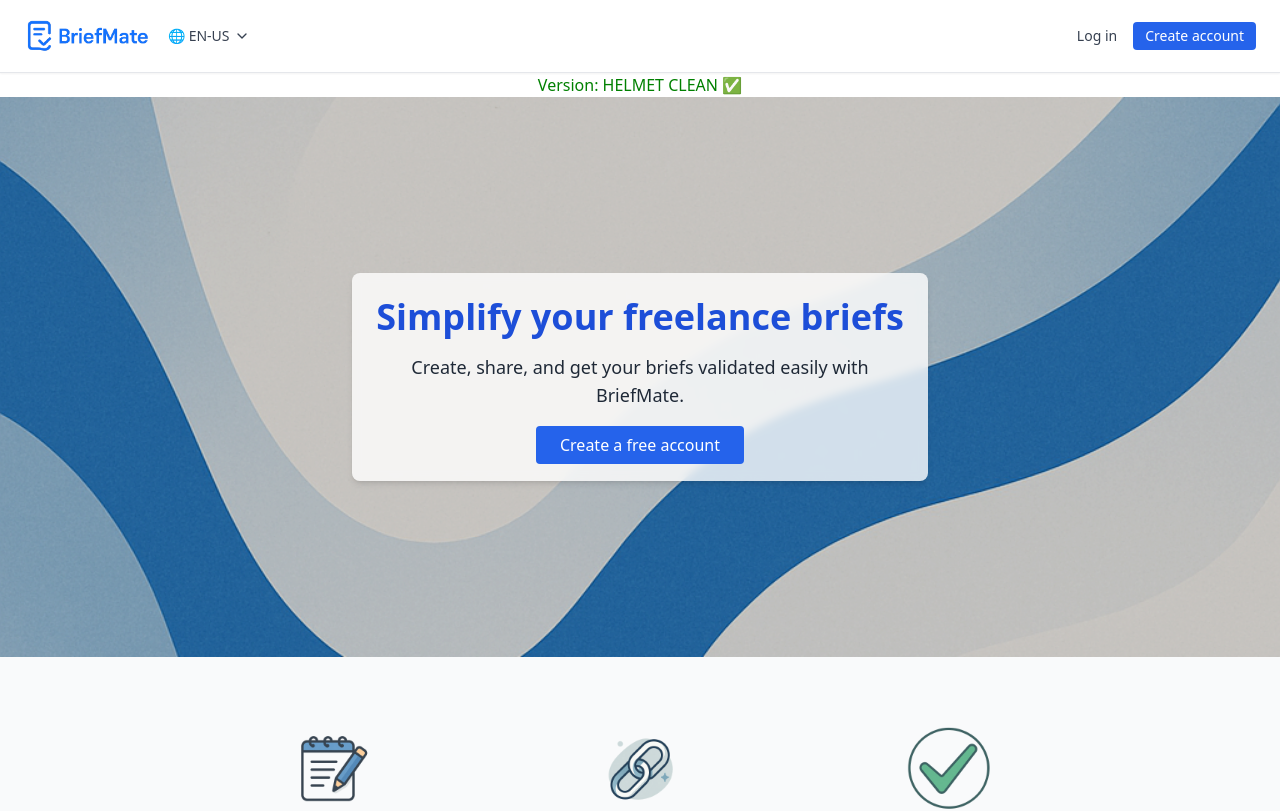
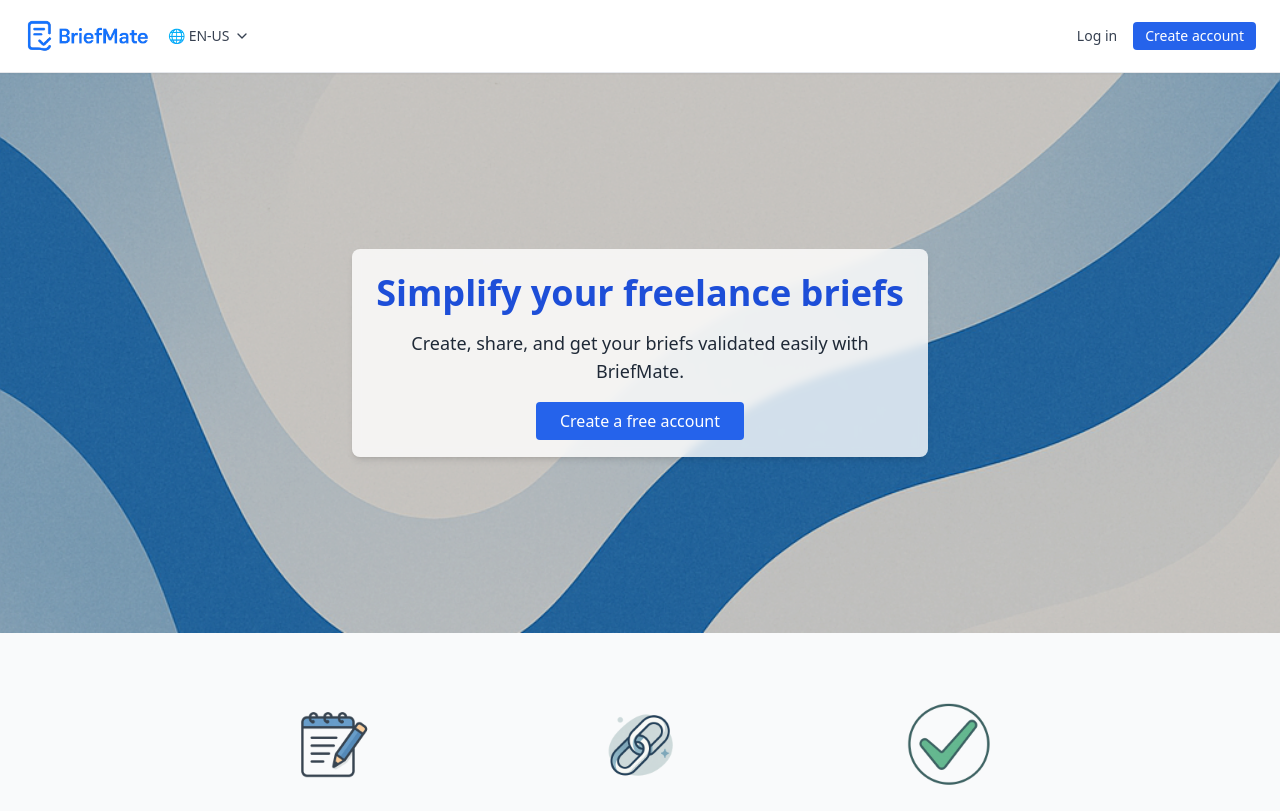
Before and after one commit to KilliannH/Brief-saas-frontend, a React (Vite) app: page / in a window 1280 px wide. Shown: the top 811 px of the page. Built offline with nearby package versions, Linux system fonts and the light colour scheme; no server answers.

Commit message:
test good version

```diff
--- a/src/pages/Landing.jsx
+++ b/src/pages/Landing.jsx
@@ -34,7 +34,6 @@
         path="/"
       />
     <div className="min-h-screen bg-white text-gray-800">
-      <p style={{ color: 'green', textAlign: 'center' }}>Version: HELMET CLEAN ✅</p>
       {/* Hero */}
       <section
   className="relative min-h-[70vh] flex flex-col justify-center items-center text-center text-white overflow-hidden"
```
